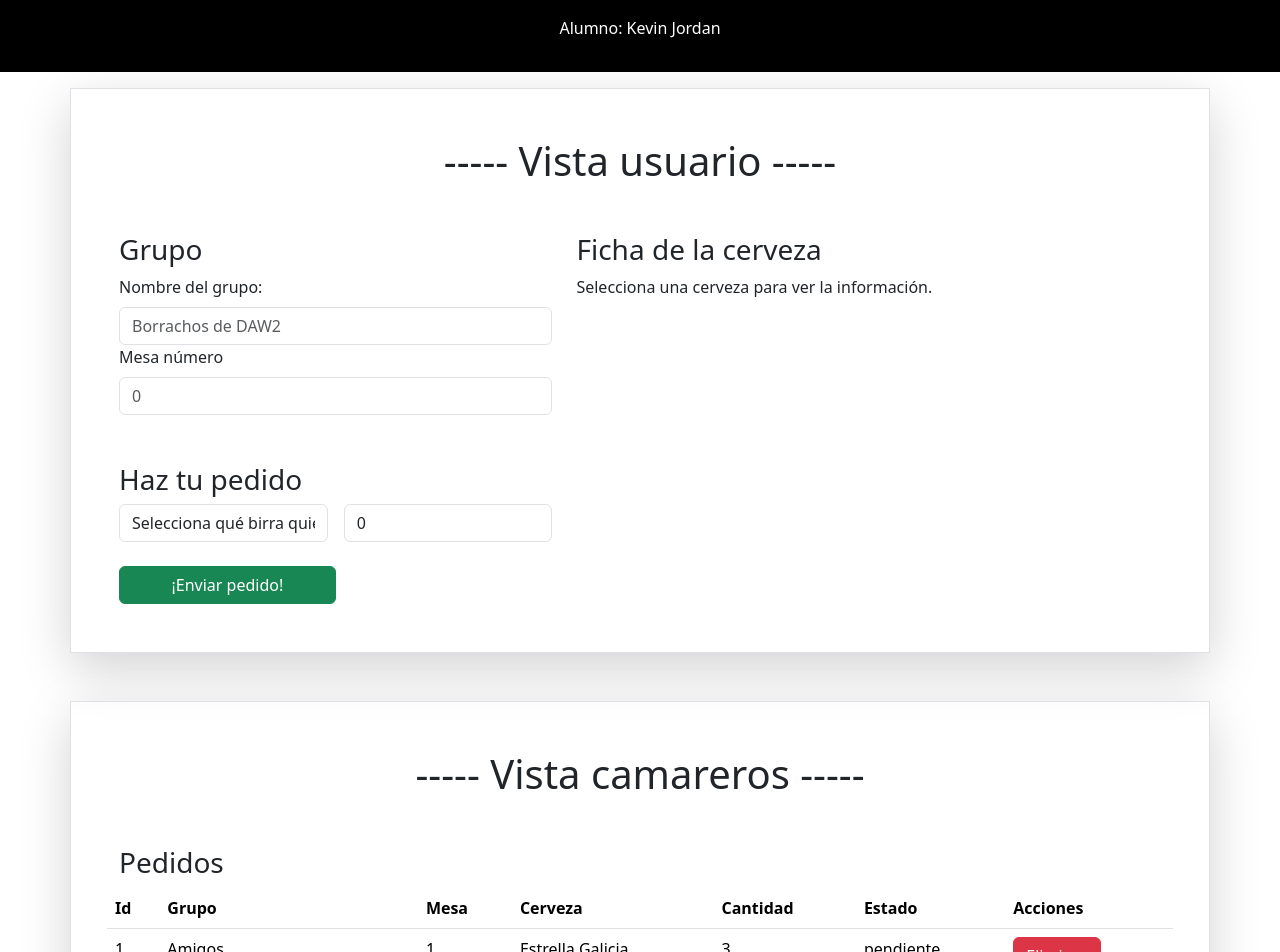
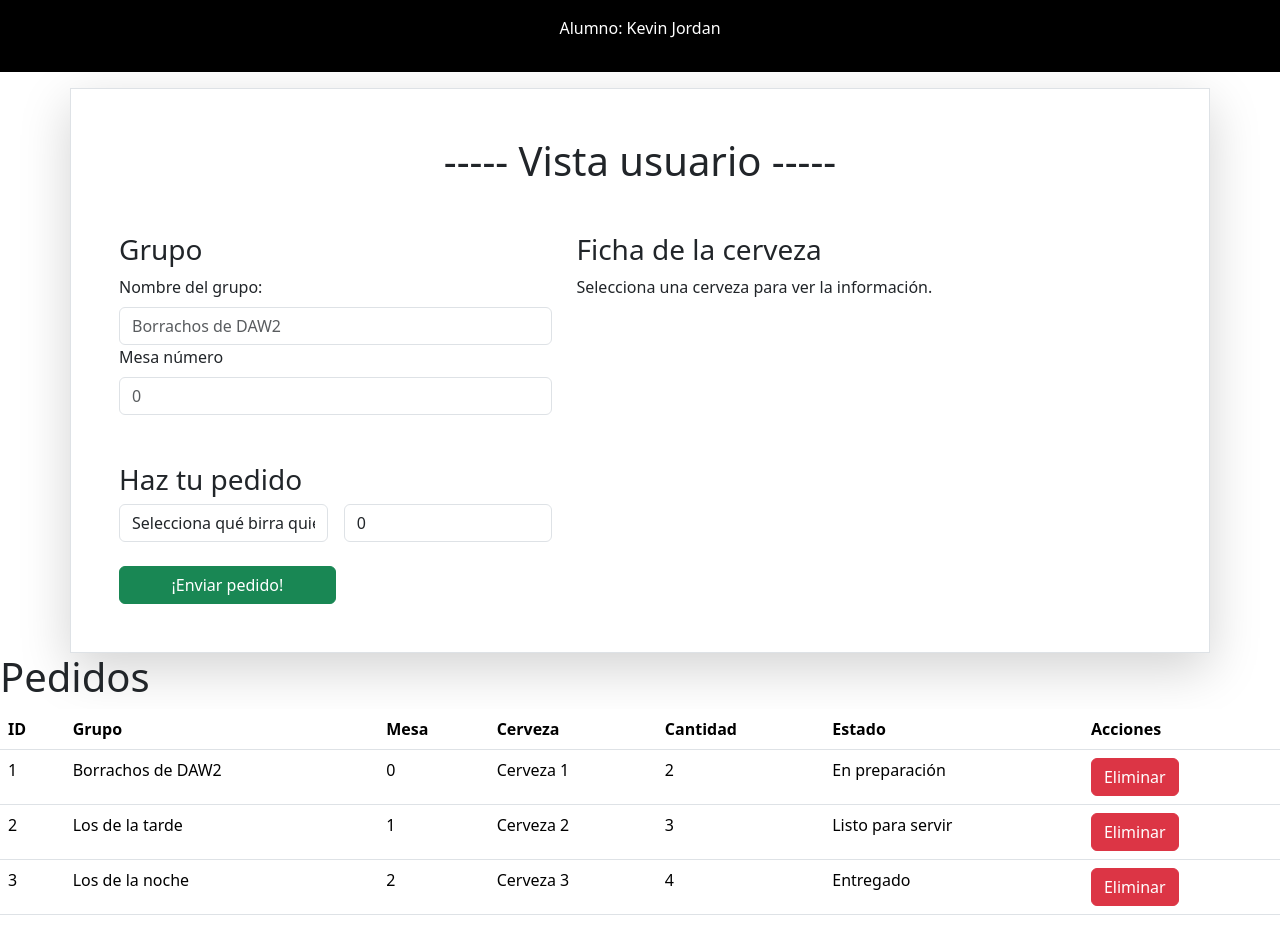
Before and after one commit to KevinJHP19/ExamenM6uf3, a React (Vite) app: page / in a window 1280 px wide. Shown: the top 952 px of the page. After the commit the page ends 931 px from the top, so only its background shows below. Built offline with nearby package versions, Linux system fonts and the light colour scheme.

Commit message:
Utiliza un contexto para establecer la comunicación entre las distintas vistas.

```diff
--- a/src/App.jsx
+++ b/src/App.jsx
@@ -1,29 +1,23 @@
-import { useState } from 'react'
-import Header from './components/Header'
-import Usuarios from './views/Usuarios'
-import Camareros from './views/Camareros'
 
+import Header from './components/Header';
+import Usuarios from './views/Usuarios';
+import Camareros from './views/Camareros';
+import { PedidoProvider } from './components/PedidoContex'; // Importar el proveedor del contexto correctamente
 
-import './App.css'
+import './App.css';
 
 function App() {
-
-
   return (
-    <>
-    <Header/>
-    <main>
-      <Usuarios/>
-    </main>
-    <footer>
-      <Camareros/>
-
-    </footer>
-
-
-
-    </>
-  )
+    <PedidoProvider> {/* Envolver la aplicación con el proveedor */}
+      <Header />
+      <main>
+        <Usuarios />
+      </main>
+      <footer>
+        <Camareros />
+      </footer>
+    </PedidoProvider>
+  );
 }
 
-export default App
+export default App;
--- a/src/components/NuevoPedido.jsx
+++ b/src/components/NuevoPedido.jsx
@@ -1,22 +1,17 @@
 import { bd }  from "../bd/bd";
 
-import { useState, useEffect } from "react";
+import { PedidoContext }  from "./PedidoContex"
 import FichaBirra from "./FichaBirra";
+import { useContext } from "react";
+
 
 
 export default function NuevoPedido(){
     console.log("Nuevo pedido cargado")
+    const { pedidos, agregarPedido, selectBedida, setselectBedida } = useContext(PedidoContext); // Importando el contexto de pedidos y la cerveza seleccionada
 
     console.log(bd) // Verificando que la base de datos se importe correctamente
-    const [selectBedida, setselectBedida] = useState(null);
 
-    useEffect(() => {
-        if(selectBedida){
-            console.log("Cerveza seleccionada:", selectBedida);
-        }
-
-
-    },[selectBedida]) // useEffect para detectar cambios en selectBedida
 
     //funcion para manjear el evento onChange del select
     const manejarcambio = (event) => {
@@ -24,6 +19,32 @@ export default function NuevoPedido(){
         const selectedCerveza = bd.find((cerveza) => cerveza.nombre === selectedValue); // Buscando la cerveza en la base de datos
         setselectBedida(selectedCerveza); // Actualizando el estado con la cerveza seleccionada
     };
+    function Mandapedido(event){
+
+        event.preventDefault(); // Evitar el comportamiento por defecto del formulario
+        const grupo = document.querySelector("#nombregrupo").value;
+        const numeromesa = document.querySelector("#numeromesa").value;
+        const cantidad = document.querySelector("#cantidad").value;
+        const cerveza = document.querySelector("#cervezas").value; // Obteniendo el valor de la cerveza seleccionada
+
+        const nuevoPedido = {
+            id: pedidos.length + 1,
+            grupo,
+            numeromesa,
+            cerveza,
+            cantidad,
+            estado: "pendiente" // Estado por defecto
+        };
+        agregarPedido(nuevoPedido); // Llamando a la función para agregar el nuevo pedido
+
+
+        document.querySelector("#nombregrupo").value = ""; // Limpiando el campo de grupo
+        document.querySelector("#numeromesa").value = ""; // Limpiando el campo de mesa
+        document.querySelector("#cantidad").value = ""; // Limpiando el campo de cantidad
+        document.querySelector("#cervezas").value = ""; // Limpiando el campo de cerveza
+        setselectBedida(null); // Limpiando la cerveza seleccionada
+
+    }
 
 
     return(
@@ -31,9 +52,9 @@ export default function NuevoPedido(){
             <div className="col-6">
                 <h3>Grupo</h3>
                 <label htmlFor="nombreGrupo" className="label-control">Nombre del grupo:</label>
-                <input type="text" className="form-control mt-2" placeholder="Borrachos de DAW2" />
+                <input type="text" className="form-control mt-2" placeholder="Borrachos de DAW2" id="nombregrupo" />
                 <label htmlFor="numeroMesa" className="label-control">Mesa número</label>
-                <input type="number" className="form-control mt-2" placeholder="0" />
+                <input type="number" className="form-control mt-2" placeholder="0" id="numeromesa" />
 
                 <h3 className="mt-5">Haz tu pedido</h3>
                 <div className="d-flex gap-3">
@@ -51,9 +72,9 @@ export default function NuevoPedido(){
                         ))}
                     </select>
 
-                    <input type="number" defaultValue="0" className="form-control" />
+                    <input type="number" defaultValue="0" className="form-control" id="cantidad" />
                 </div>
-                <button className="col-6 btn btn-success mt-4">¡Enviar pedido!</button>
+                <button className="col-6 btn btn-success mt-4" onClick={Mandapedido}>¡Enviar pedido!</button>
             </div>
 
             <div className="col-6">
--- /dev/null
+++ b/src/components/PedidoContex.jsx
@@ -0,0 +1,47 @@
+import { createContext, useState } from "react";
+
+// Crear el contexto
+export const PedidoContext = createContext();
+
+// Proveedor del contexto
+export function PedidoProvider({ children }) {
+    const [pedidos, setPedidos] = useState([
+        {
+            id: 1,
+            grupo: "Borrachos de DAW2",
+            numeromesa: 0,
+            cerveza: "Cerveza 1",
+            cantidad: 2,
+            estado: "En preparación",
+        },
+        {
+            id: 2,
+            grupo: "Los de la tarde",
+            numeromesa: 1,
+            cerveza: "Cerveza 2",
+            cantidad: 3,
+            estado: "Listo para servir",
+        },
+        {
+            id: 3,
+            grupo: "Los de la noche",
+            numeromesa: 2,
+            cerveza: "Cerveza 3",
+            cantidad: 4,
+            estado: "Entregado",
+        },
+    ]);
+
+    const [selectBedida, setselectBedida] = useState(null);
+
+    // Función para agregar un nuevo pedido
+    const agregarPedido = (nuevoPedido) => {
+        setPedidos([...pedidos, nuevoPedido]);
+    };
+
+    return (
+        <PedidoContext.Provider value={{ pedidos, agregarPedido, selectBedida, setselectBedida }}>
+            {children}
+        </PedidoContext.Provider>
+    );
+}
--- a/src/components/TablaPedidos.jsx
+++ b/src/components/TablaPedidos.jsx
@@ -1,5 +1,17 @@
+import { useContext } from "react";
+import { PedidoContext } from "./PedidoContex";
+
 export default function TablaPedidos({ id, grupo, numeromesa, cerveza, cantidad, estado }) {
     console.log("TablaPedidos cargado");
+
+    const { pedidos, setPedidos } = useContext(PedidoContext);
+
+    // Función para eliminar un pedido
+    const eliminarPedido = () => {
+        const nuevosPedidos = pedidos.filter((pedido) => pedido.id !== id);
+        setPedidos(nuevosPedidos);
+        console.log(`Pedido con ID ${id} eliminado`);
+    };
 
     return (
         <tr>
@@ -10,7 +22,9 @@ export default function TablaPedidos({ id, grupo, numeromesa, cerveza, cantidad,
             <td>{cantidad}</td>
             <td>{estado}</td>
             <td>
-                <button className="btn btn-danger">Eliminar</button>
+                <button className="btn btn-danger" onClick={eliminarPedido}>
+                    Eliminar
+                </button>
             </td>
         </tr>
     );
--- a/src/views/Camareros.jsx
+++ b/src/views/Camareros.jsx
@@ -1,17 +1,17 @@
-import TablaPedidos from "../components/TablaPedidos"; // Corregido el nombre del componente
-import { pedidos } from "../components/pedidos";
+import { useContext } from "react";
+import { PedidoContext } from "../components/PedidoContex";
+import TablaPedidos from "../components/TablaPedidos";
+
 export default function Camareros() {
-    console.log("Camareros cargado");
+    const { pedidos } = useContext(PedidoContext);
 
     return (
-        <div id="tablaPedidos" className="container mt-5 mb-5 p-5 border shadow-lg">
-            <div className="row">
-                <h1 className="text-center mb-5">----- Vista camareros -----</h1>
-                <h3>Pedidos</h3>
+        <div>
+            <h1>Pedidos</h1>
             <table className="table">
                 <thead>
                     <tr>
-                            <th>Id</th>
+                        <th>ID</th>
                         <th>Grupo</th>
                         <th>Mesa</th>
                         <th>Cerveza</th>
@@ -35,6 +35,5 @@ export default function Camareros() {
                 </tbody>
             </table>
         </div>
-        </div>
     );
 }
```
Also changed, not shown: src/views/Usuarios.jsx (+4 -7 lines). Lines whose indentation alone changed are shown as unchanged.
